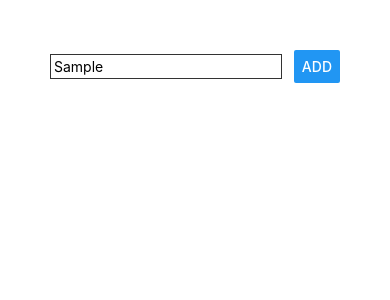
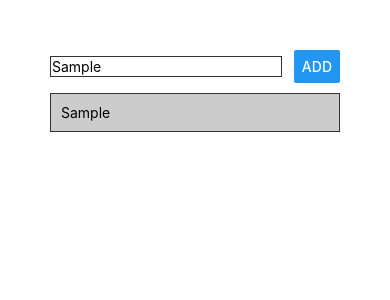
Before and after one commit to anask601/react-native-first-app, a React Native app: screen / in a window 390 px wide. Both pictures are taken after typing "Sample" into the empty fields and a click on the button "ADD". Shown: the top 300 px of the page. Built offline with nearby package versions, Linux system fonts and the light colour scheme.

Commit message:
Added scrollview and make goal item scrollable

```diff
--- a/App.js
+++ b/App.js
@@ -1,7 +1,33 @@
-import { StatusBar } from "expo-status-bar";
-import { StyleSheet, TextInput, Text, View, Button } from "react-native";
+import { useState } from "react";
+import {
+  StyleSheet,
+  TextInput,
+  Text,
+  View,
+  Button,
+  ScrollView,
+} from "react-native";
 
 export default function App() {
+  const [enteredText, setEnteredText] = useState("");
+  const [currentGoal, setCurrentGoal] = useState([]);
+  const inputGoalHandler = (enteredValue) => {
+    setEnteredText(enteredValue);
+  };
+
+  const valueHandler = () => {
+    setCurrentGoal((currentGoal) => [...currentGoal, enteredText]);
+  };
+
+  const styles = StyleSheet.create({
+    listItems: {
+      padding: 10,
+      marginVertical: 10,
+      backgroundColor: "#ccc",
+      borderColor: "#333",
+      borderWidth: 1,
+    },
+  });
   return (
     <View style={{ padding: 50 }}>
       <View
@@ -17,13 +43,21 @@ export default function App() {
             width: "80%",
             borderColor: "#333",
             borderWidth: 1,
-            padding: 3,
+            padding: 1,
             marginBottom: 1,
           }}
+          onChangeText={inputGoalHandler}
+          value={enteredText}
         />
-        <Button title="ADD"></Button>
+        <Button title="ADD" onPress={valueHandler}></Button>
       </View>
-      <View></View>
+      <ScrollView>
+        {currentGoal.map((goal) => (
+          <View style={styles.listItems} key={Math.random()}>
+            <Text>{goal}</Text>
+          </View>
+        ))}
+      </ScrollView>
     </View>
   );
 }
```
